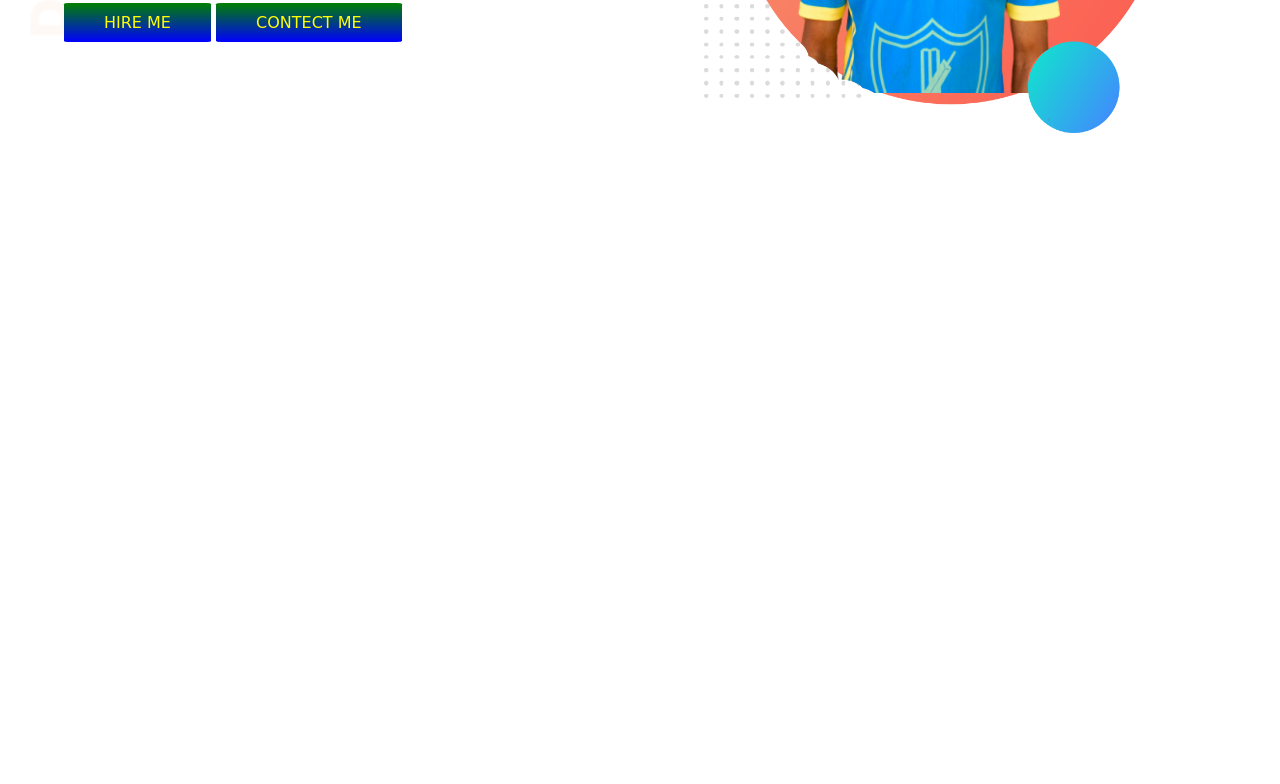
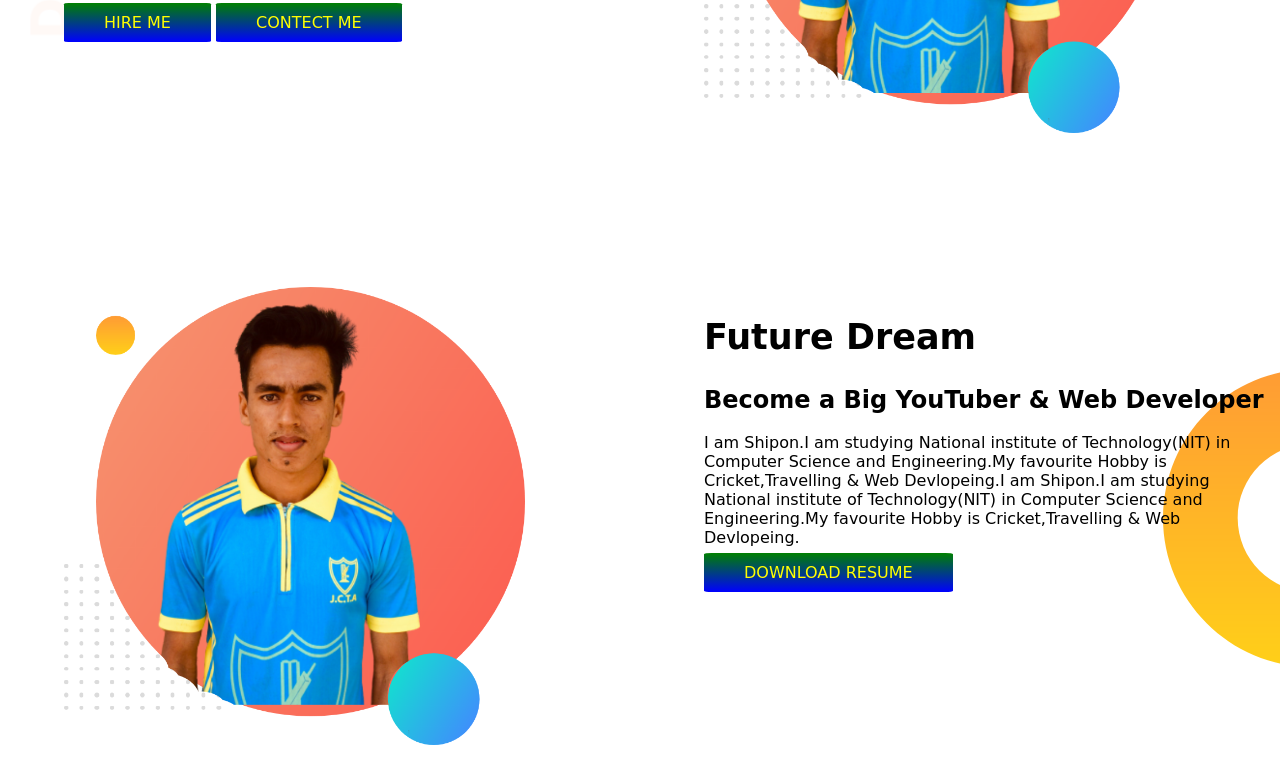
Before and after one commit to ShiponAhmed27/developer-portfolio, a plain HTML site: page index.html in a window 1280 px wide. Shown: the part 324-1108 px from the top of the page. Before the commit the page ends 800 px from the top, so only its background shows below. Drawn offline with Linux system fonts and the light colour scheme; a web font is replaced by a local one.

Commit message:
dream added

```diff
--- a/index.html
+++ b/index.html
@@ -11,6 +11,7 @@
     <link href="https://fonts.googleapis.com/css2?family=Pushster&display=swap" rel="stylesheet">
     <link rel="stylesheet" href="style.css">
 </head>
+
 
 <body>
     <section class="top-banner">
@@ -32,6 +33,22 @@
 
 
     </section>
+
+    <section class="Future-Dream">
+        <div class="half-width">
+            <img src="my-bg.png" alt="">
+        </div>
+        <div class="half-width">
+            <h1>Future Dream</h1>
+            <h2>Become a Big YouTuber & Web Developer</h2>
+            <p>I am Shipon.I am studying National institute of Technology(NIT) in Computer Science and Engineering.My
+                favourite Hobby is Cricket,Travelling & Web Devlopeing.I am Shipon.I am studying National institute of
+                Technology(NIT) in Computer Science and Engineering.My favourite Hobby is Cricket,Travelling & Web
+                Devlopeing.</p>
+            <a class="link-button" target="_blank"
+                href="https://www.youtube.com/channel/UCTHSLXWruznKyyLeIWfMPNw">DOWNLOAD RESUME</a>
+        </div>
+    </section>
 </body>
 
 </html>
--- a/style.css
+++ b/style.css
@@ -13,6 +13,7 @@ h3{
 }
 section{
     display: flex;
+    margin-bottom: 150px;
 }
 .half-width{
     width: 50%;
@@ -35,3 +36,8 @@ section{
     background-image: url(top-banner.png);
     background-repeat: no-repeat;
 }
+.Future-Dream{
+    background-image: url(dream-bg.png);
+    background-repeat: no-repeat;
+    background-position: right;
+}
```
